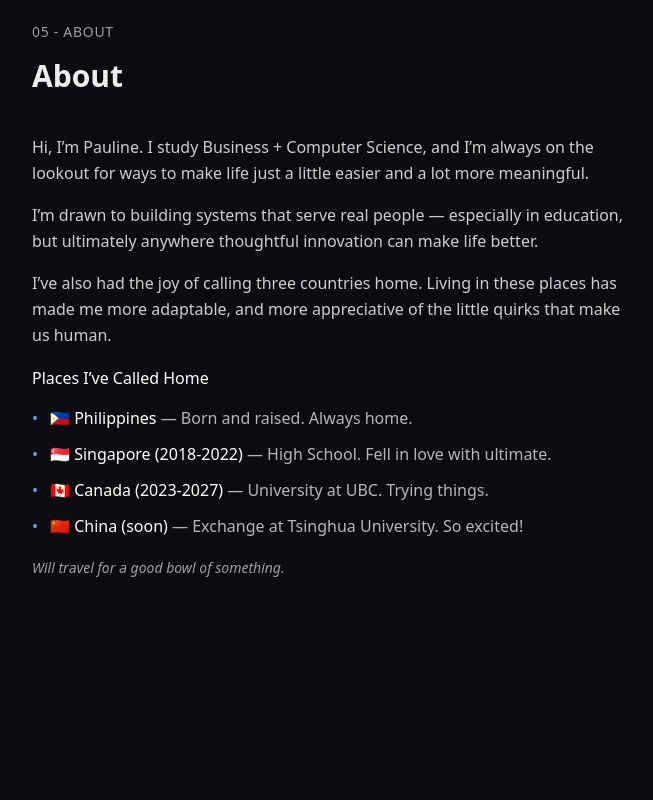
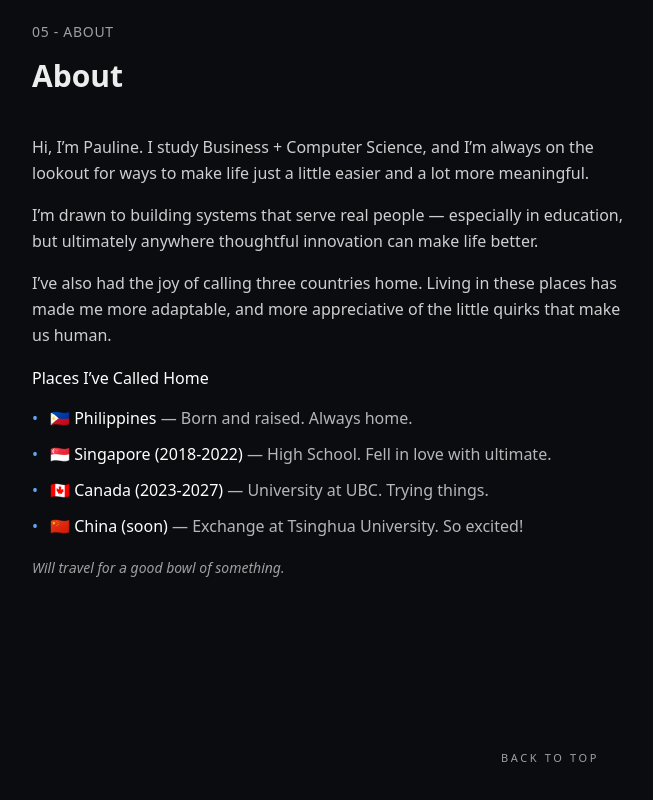
Before and after one commit to pauline-ongchan/portfoliov-2, a Next.js app: page / in a window 1280 px wide. Shown: the part 3789-4589 px from the top of the page, without its empty margins (90-743 px from the left). Before the commit the page ends 4531 px from the top, so only its background shows below. Built offline with nearby package versions, Linux system fonts and the light colour scheme.

Commit message:
Add back-to-top link and update lately date

```diff
--- a/app/page.tsx
+++ b/app/page.tsx
@@ -41,6 +41,16 @@ export default function Home() {
         <Section id="about" title="05 - About" heading="About" minHeight="min-h-screen">
           <About />
         </Section>
+        <div className="pb-12 sm:pb-16">
+          <div className="mx-auto flex w-full max-w-[1100px] justify-center px-6 sm:px-8">
+            <a
+              href="#top"
+              className="px-4 py-2 text-[11px] uppercase tracking-[0.24em] text-muted transition-colors duration-200 hover:border-accent hover:text-foreground focus-ring"
+            >
+              Back to top
+            </a>
+          </div>
+        </div>
       </main>
     </div>
   );
--- a/data/lately.ts
+++ b/data/lately.ts
@@ -45,7 +45,7 @@ export const lately: LatelyItem[] = [
     image: '/glacier.jpeg'
   },
   {
-    date: 'August 2025',
+    date: 'June 2025',
     title: 'Did Grouse Grind',
     caption: "Only mildly regretted it halfway through.",
     image: '/grouse-grind.jpeg'
```
